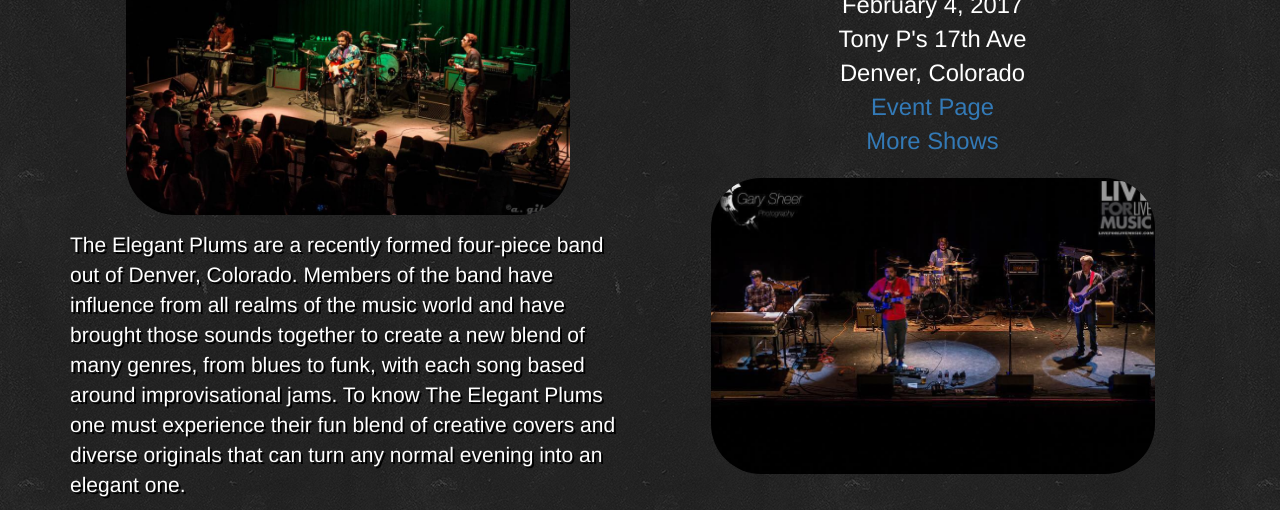
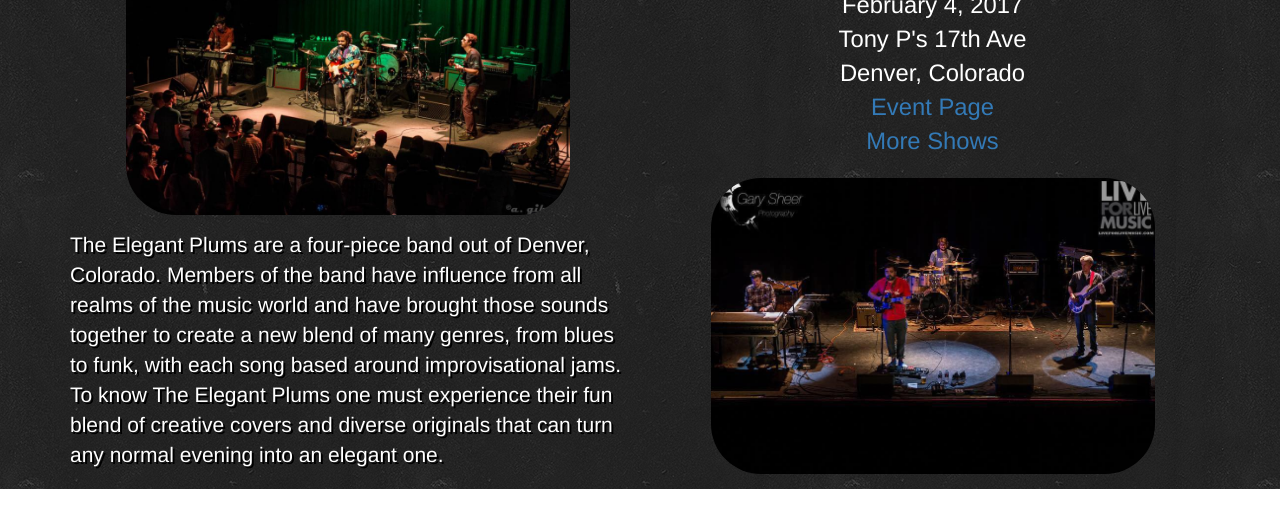
Before and after one commit to disco-dev/gallowdp.github.io, a plain HTML site: page index.html in a window 1280 px wide. Shown: the part 412-922 px from the top of the page. After the commit the page ends 901 px from the top, so only its background shows below. Drawn offline with nearby package versions, Linux system fonts and the light colour scheme.

Commit message:
remove recently formed from bio

```diff
--- a/index.html
+++ b/index.html
@@ -47,7 +47,7 @@
         <div class="row">
           <div class="col-lg-6 col-xs-12 bio-text">
             <img alt="930club" class="img-responsive" src="img/930.jpg"></img>
-            <p>The Elegant Plums are a recently formed four-piece band out of Denver, Colorado. Members of the band have influence from all realms of the music world and have brought those sounds together to create a new blend of many genres, from blues to funk, with each song based around improvisational jams. To know The Elegant Plums one must experience their fun blend of creative covers and diverse originals that can turn any normal evening into an elegant one.</p>
+            <p>The Elegant Plums are a four-piece band out of Denver, Colorado. Members of the band have influence from all realms of the music world and have brought those sounds together to create a new blend of many genres, from blues to funk, with each song based around improvisational jams. To know The Elegant Plums one must experience their fun blend of creative covers and diverse originals that can turn any normal evening into an elegant one.</p>
           </div>
           <div class="col-lg-6 col-xs-12 text-center">
             <h3>Upcoming Show</h3>
```
